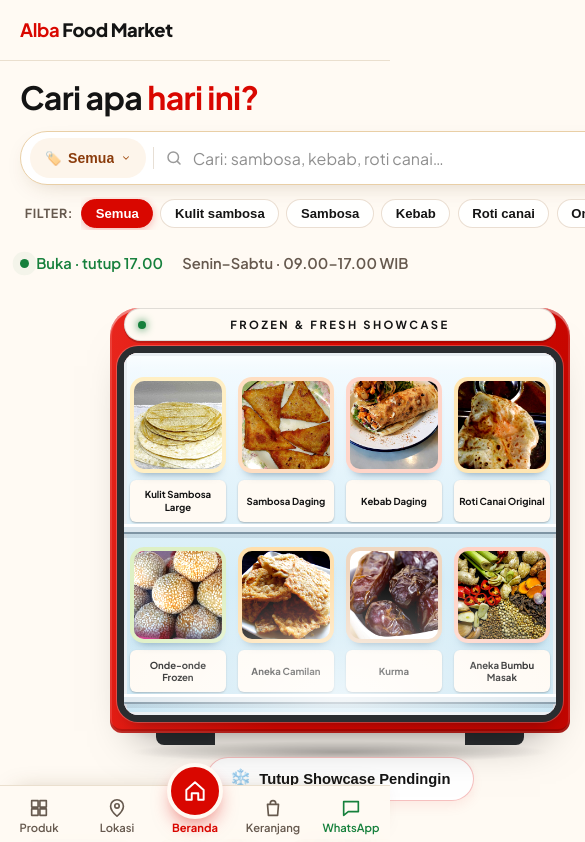
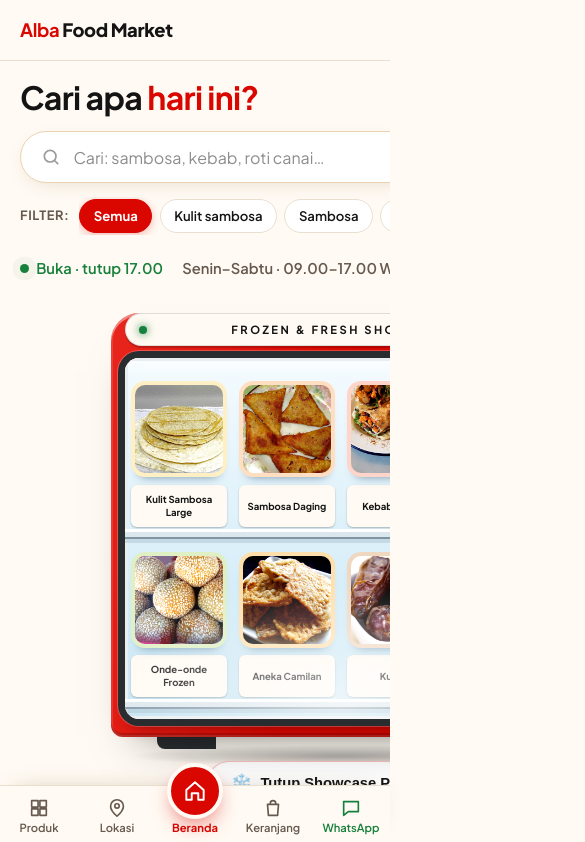
Before and after one commit to Pengkypeng-sys/albaFootMarket, a Next.js app: page / in a window 390 px wide. Shown: the top 842 px of the page, 585 px wide, since content can reach past the window. Built offline with nearby package versions, Linux system fonts and the light colour scheme.

Commit message:
fix(ui): separate filter from search box, fix jam buka overlap, prevent mobile auto-zoom, and clean dev cache

```diff
--- a/app/globals.css
+++ b/app/globals.css
@@ -32,6 +32,8 @@
 html {
   scroll-behavior: smooth;
   -webkit-text-size-adjust: 100%;
+  max-width: 100%;
+  overflow-x: hidden;
 }
 
 body {
@@ -42,6 +44,8 @@ body {
   font-size: 16px;
   line-height: 1.55;
   -webkit-font-smoothing: antialiased;
+  max-width: 100%;
+  overflow-x: hidden;
 }
 
 img {
@@ -211,11 +215,6 @@ h2 {
 }
 
 /* ---------- pencarian ---------- */
-.search-wrapper {
-  position: relative;
-  width: 100%;
-}
-
 .search {
   position: relative;
   width: 100%;
@@ -224,158 +223,20 @@ h2 {
 .search form {
   display: flex;
   align-items: center;
-  gap: 0.5rem;
+  gap: 0.65rem;
   height: 48px;
-  padding-left: 0.45rem;
-  padding-right: 0.85rem;
+  padding-inline: 1.1rem;
   border: 1.5px solid var(--line);
   border-radius: 999px;
   background: #fff;
-  transition: border-color 0.2s ease, box-shadow 0.2s ease;
-  position: relative;
+  transition: border-color 0.15s ease, box-shadow 0.15s ease;
+  width: 100%;
+  box-sizing: border-box;
 }
 
 .search form:focus-within {
   border-color: var(--red);
   box-shadow: 0 0 0 4px rgba(217, 7, 0, 0.1);
-}
-
-/* Filter Kategori Terintegrasi */
-.search-filter-box {
-  position: relative;
-  display: flex;
-  align-items: center;
-  flex-shrink: 0;
-}
-
-.search-filter-btn {
-  display: inline-flex;
-  align-items: center;
-  gap: 0.4rem;
-  height: 36px;
-  padding: 0 0.75rem;
-  border: none;
-  background: #fdf5eb;
-  color: #8b3c0c;
-  border-radius: 999px;
-  font-size: 0.82rem;
-  font-weight: 700;
-  cursor: pointer;
-  transition: background 0.15s ease, color 0.15s ease;
-  user-select: none;
-}
-
-.search-filter-btn:hover {
-  background: #fbebd9;
-  color: #6d2d07;
-}
-
-.search-filter-btn svg {
-  color: #a45318;
-  transition: transform 0.2s ease;
-}
-
-.search-filter-btn[aria-expanded="true"] svg {
-  transform: rotate(180deg);
-}
-
-.search-filter-icon {
-  font-size: 0.95em;
-  line-height: 1;
-}
-
-.search-filter-text {
-  max-width: 95px;
-  overflow: hidden;
-  text-overflow: ellipsis;
-  white-space: nowrap;
-}
-
-.search-divider {
-  display: inline-block;
-  width: 1px;
-  height: 22px;
-  background: #e7dfd5;
-  margin-left: 0.45rem;
-  margin-right: 0.2rem;
-  flex-shrink: 0;
-}
-
-.search-filter-dropdown {
-  position: absolute;
-  top: calc(100% + 10px);
-  left: 0;
-  z-index: 60;
-  min-width: 200px;
-  background: #fff;
-  border: 1px solid var(--line);
-  border-radius: 16px;
-  box-shadow: 0 16px 36px -4px rgba(0, 0, 0, 0.14), 0 4px 12px rgba(0, 0, 0, 0.05);
-  padding: 0.5rem;
-  animation: searchPop 0.15s cubic-bezier(0.16, 1, 0.3, 1);
-}
-
-@keyframes searchPop {
-  from {
-    opacity: 0;
-    transform: translateY(-6px) scale(0.98);
-  }
-  to {
-    opacity: 1;
-    transform: translateY(0) scale(1);
-  }
-}
-
-.search-filter-title {
-  font-size: 0.72rem;
-  font-weight: 700;
-  text-transform: uppercase;
-  letter-spacing: 0.05em;
-  color: var(--muted);
-  padding: 0.35rem 0.65rem 0.3rem;
-}
-
-.search-filter-options {
-  display: flex;
-  flex-direction: column;
-  gap: 2px;
-  max-height: 250px;
-  overflow-y: auto;
-  overscroll-behavior: contain;
-}
-
-.search-filter-option {
-  display: flex;
-  align-items: center;
-  justify-content: space-between;
-  width: 100%;
-  padding: 0.5rem 0.7rem;
-  border: none;
-  background: transparent;
-  border-radius: 8px;
-  font-size: 0.88rem;
-  font-weight: 500;
-  color: var(--ink);
-  text-align: left;
-  cursor: pointer;
-  transition: background 0.12s ease, color 0.12s ease;
-}
-
-.search-filter-option:hover {
-  background: var(--soft);
-  color: var(--red);
-}
-
-.search-filter-option[data-active="true"] {
-  background: rgba(217, 7, 0, 0.08);
-  color: var(--red);
-  font-weight: 700;
-}
-
-.search-check {
-  color: var(--red);
-  font-size: 0.9rem;
-  font-weight: 700;
 }
 
 .search-icon {
@@ -392,25 +253,24 @@ h2 {
   background: transparent;
   color: var(--ink);
   font: inherit;
-  font-size: 0.94rem;
-  padding-inline: 0.1rem;
+  font-size: 16px; /* Wajib 16px agar tidak auto-zoom di HP/iOS */
 }
 
 .search input::placeholder {
-  color: #8f8f8f;
+  color: #8c8c8c;
 }
 
 .search-clear-btn {
   display: inline-flex;
   align-items: center;
   justify-content: center;
-  width: 22px;
-  height: 22px;
+  width: 24px;
+  height: 24px;
   border-radius: 50%;
   border: none;
   background: #ede9e3;
   color: #666;
-  font-size: 0.7rem;
+  font-size: 0.75rem;
   cursor: pointer;
   flex-shrink: 0;
   transition: background 0.12s ease, color 0.12s ease;
@@ -421,40 +281,30 @@ h2 {
   color: #111;
 }
 
-/* Versi search large (Hero) */
+/* Versi search besar di hero */
 .search-lg form {
-  height: 54px;
-  padding-left: 0.55rem;
-  padding-right: 1.1rem;
-  border-color: #e9cfa6;
-  box-shadow: 0 8px 24px -12px rgba(92, 60, 20, 0.28);
-}
-
-.search-lg .search-filter-btn {
-  height: 40px;
-  padding: 0 0.95rem;
-  font-size: 0.88rem;
-}
-
-.search-lg .search-filter-text {
-  max-width: 140px;
+  height: 52px;
+  padding-inline: 1.25rem;
+  border-color: #ebd3b0;
+  box-shadow: 0 6px 20px -8px rgba(92, 60, 20, 0.18);
 }
 
 .search-lg input {
-  font-size: 1rem;
-}
-
-/* Quick chips di bawah search hero */
-.search-quick-chips {
-  display: flex;
-  align-items: center;
-  gap: 0.5rem;
-  margin-top: 0.75rem;
-  padding-inline: 0.3rem;
-}
-
-.search-quick-label {
-  font-size: 0.78rem;
+  font-size: 16px; /* Tetap 16px untuk mobile safety */
+}
+
+/* ---------- filter kategori di hero (terpisah, rapi, tidak ketiban jam buka) ---------- */
+.hero-filters {
+  display: flex;
+  align-items: center;
+  gap: 0.6rem;
+  margin-top: 0.85rem;
+  max-width: 100%;
+  box-sizing: border-box;
+}
+
+.hero-filters-label {
+  font-size: 0.8rem;
   font-weight: 700;
   color: var(--muted);
   text-transform: uppercase;
@@ -462,43 +312,44 @@ h2 {
   flex-shrink: 0;
 }
 
-.search-chips-scroll {
+.hero-filters-list {
   display: flex;
   align-items: center;
   gap: 0.45rem;
   overflow-x: auto;
+  max-width: 100%;
+  padding-block: 2px;
   scrollbar-width: none;
   -webkit-overflow-scrolling: touch;
-  padding-block: 2px;
-}
-
-.search-chips-scroll::-webkit-scrollbar {
+}
+
+.hero-filters-list::-webkit-scrollbar {
   display: none;
 }
 
-.search-quick-chip {
+.hero-filter-pill {
   display: inline-flex;
   align-items: center;
   padding: 0.35rem 0.85rem;
   border-radius: 999px;
-  border: 1.5px solid rgba(220, 200, 180, 0.6);
-  background: rgba(255, 255, 255, 0.85);
+  border: 1.5px solid var(--line);
+  background: #fff;
   font-size: 0.82rem;
   font-weight: 600;
   color: var(--ink);
   white-space: nowrap;
-  cursor: pointer;
+  text-decoration: none;
   transition: all 0.15s ease;
-  backdrop-filter: blur(4px);
-}
-
-.search-quick-chip:hover {
+  flex-shrink: 0;
+}
+
+.hero-filter-pill:hover {
   border-color: var(--red);
   color: var(--red);
   background: #fff;
 }
 
-.search-quick-chip[data-active="true"] {
+.hero-filter-active {
   background: var(--red);
   border-color: var(--red);
   color: #fff;
@@ -506,6 +357,13 @@ h2 {
   box-shadow: 0 2px 8px rgba(217, 7, 0, 0.28);
 }
 
+.hero-filter-active:hover {
+  background: var(--red-dark);
+  border-color: var(--red-dark);
+  color: #fff;
+}
+
+/* Auto-suggest dropdown */
 .suggest {
   position: absolute;
   inset: calc(100% + 8px) 0 auto;
@@ -1338,6 +1196,12 @@ footer.site {
 
 /* ---------- responsif ---------- */
 @media (max-width: 860px) {
+  input,
+  select,
+  textarea {
+    font-size: 16px !important; /* Mencegah auto-zoom iOS / Android saat tap input */
+  }
+
   .nav-row {
     grid-template-columns: auto 1fr;
     gap: 0.8rem;
@@ -2646,6 +2510,36 @@ main {
     padding: 0.9rem 0.6rem 0.4rem;
   }
 
+  .door-panel {
+    padding: 0.65rem 0.35rem;
+  }
+
+  .door-brand-badge,
+  .door-temp-badge,
+  .door-glass-window {
+    width: 94%;
+    max-width: 120px;
+    padding: 0.3rem 0.35rem;
+  }
+
+  .door-brand-name {
+    font-size: 0.72rem;
+  }
+
+  .door-food-icon {
+    font-size: 1.3rem;
+  }
+
+  .door-food-title {
+    font-size: 0.64rem;
+  }
+
+  .door-tag-badge,
+  .door-cta-badge {
+    font-size: 0.58rem;
+    padding: 0.25rem 0.45rem;
+  }
+
   .shelf {
     margin-inline: -0.6rem;
   }
--- a/app/page.tsx
+++ b/app/page.tsx
@@ -24,6 +24,26 @@ export default function Home() {
           </h1>
           <div className="rise" style={rise(1)}>
             <SearchBox large />
+            <div className="hero-filters">
+              <span className="hero-filters-label">Filter:</span>
+              <div className="hero-filters-list">
+                <Link href="/produk" className="hero-filter-pill hero-filter-active">
+                  Semua
+                </Link>
+                {categories
+                  .filter((c) => c.id !== "semua")
+                  .slice(0, 5)
+                  .map((c) => (
+                    <Link
+                      key={c.id}
+                      href={`/produk?kategori=${c.id}`}
+                      className="hero-filter-pill"
+                    >
+                      {c.label}
+                    </Link>
+                  ))}
+              </div>
+            </div>
           </div>
           <div className="meta rise" style={rise(2)}>
             <StatusBadge />
--- a/components/SearchBox.tsx
+++ b/components/SearchBox.tsx
@@ -3,42 +3,30 @@
 import Link from "next/link";
 import { useRouter } from "next/navigation";
 import { useEffect, useId, useRef, useState } from "react";
-import { categories, searchProducts, thumb, type CategoryId } from "@/data/products";
+import { searchProducts, thumb } from "@/data/products";
 
 export function SearchBox({
   large = false,
   initial = "",
-  initialCategory = "semua",
   placeholder = "Cari: sambosa, kebab, roti canai…",
-  showChips = true,
 }: {
   large?: boolean;
   initial?: string;
-  initialCategory?: CategoryId | "semua";
   placeholder?: string;
-  showChips?: boolean;
 }) {
   const router = useRouter();
   const listId = useId();
   const root = useRef<HTMLDivElement>(null);
   const [q, setQ] = useState(initial);
-  const [category, setCategory] = useState<CategoryId | "semua">(initialCategory);
   const [open, setOpen] = useState(false);
-  const [filterOpen, setFilterOpen] = useState(false);
   const [cursor, setCursor] = useState(-1);
 
-  // Filter hasil pencarian berdasarkan kata kunci dan kategori yang dipilih
-  const hits = q.trim()
-    ? searchProducts(q)
-        .filter((p) => category === "semua" || p.category === category)
-        .slice(0, 5)
-    : [];
+  const hits = q.trim() ? searchProducts(q).slice(0, 5) : [];
 
   useEffect(() => {
     const close = (e: MouseEvent) => {
       if (!root.current?.contains(e.target as Node)) {
         setOpen(false);
-        setFilterOpen(false);
       }
     };
     document.addEventListener("mousedown", close);
@@ -48,24 +36,10 @@ export function SearchBox({
   function go(e: React.FormEvent) {
     e.preventDefault();
     setOpen(false);
-    setFilterOpen(false);
     if (cursor >= 0 && hits[cursor]) {
       router.push(`/produk/${hits[cursor].slug}`);
     } else {
-      const params = new URLSearchParams();
-      if (category !== "semua") params.set("kategori", category);
-      if (q.trim()) params.set("q", q.trim());
-      const queryStr = params.toString();
-      router.push(queryStr ? `/produk?${queryStr}` : "/produk");
-    }
-  }
-
-  function handleCategorySelect(catId: CategoryId | "semua") {
-    setCategory(catId);
-    setFilterOpen(false);
-    setCursor(-1);
-    if (!q.trim() && catId !== "semua") {
-      router.push(`/produk?kategori=${catId}`);
+      router.push(q.trim() ? `/produk?q=${encodeURIComponent(q.trim())}` : "/produk");
     }
   }
 
@@ -78,60 +52,13 @@ export function SearchBox({
       setCursor((c) => Math.max(c - 1, -1));
     } else if (e.key === "Escape") {
       setOpen(false);
-      setFilterOpen(false);
     }
   }
 
-  const selectedCategoryLabel =
-    categories.find((c) => c.id === category)?.label ?? "Semua";
-
   return (
-    <div className={large ? "search-wrapper search-wrapper-lg" : "search-wrapper"} ref={root}>
-      <div className={large ? "search search-lg" : "search"}>
+    <div className={large ? "search search-lg" : "search"} ref={root}>
       <form role="search" onSubmit={go}>
-          {/* Filter Kategori Terintegrasi di dalam Input */}
-          <div className="search-filter-box">
-            <button
-              type="button"
-              className="search-filter-btn"
-              onClick={() => {
-                setFilterOpen((o) => !o);
-                setOpen(false);
-              }}
-              aria-label="Pilih Kategori"
-              aria-expanded={filterOpen}
-            >
-              <span className="search-filter-icon">🏷️</span>
-              <span className="search-filter-text">{selectedCategoryLabel}</span>
-              <svg width="10" height="10" viewBox="0 0 24 24" fill="none" aria-hidden>
-                <path d="M6 9l6 6 6-6" stroke="currentColor" strokeWidth="2.5" strokeLinecap="round" strokeLinejoin="round" />
-              </svg>
-            </button>
-            <span className="search-divider" aria-hidden />
-
-            {/* Dropdown Pilihan Kategori */}
-            {filterOpen && (
-              <div className="search-filter-dropdown" role="menu">
-                <div className="search-filter-title">Filter Kategori</div>
-                <div className="search-filter-options">
-                  {categories.map((c) => (
-                    <button
-                      key={c.id}
-                      type="button"
-                      className="search-filter-option"
-                      data-active={category === c.id}
-                      onClick={() => handleCategorySelect(c.id)}
-                    >
-                      <span>{c.label}</span>
-                      {category === c.id && <span className="search-check">✓</span>}
-                    </button>
-                  ))}
-                </div>
-              </div>
-            )}
-          </div>
-
-          <svg width="18" height="18" viewBox="0 0 24 24" fill="none" aria-hidden className="search-icon">
+        <svg width="20" height="20" viewBox="0 0 24 24" fill="none" aria-hidden className="search-icon">
           <circle cx="11" cy="11" r="7" stroke="currentColor" strokeWidth="2" />
           <path d="m20 20-3.5-3.5" stroke="currentColor" strokeWidth="2" strokeLinecap="round" />
         </svg>
@@ -140,11 +67,7 @@ export function SearchBox({
           type="search"
           name="q"
           value={q}
-            placeholder={
-              category !== "semua"
-                ? `Cari di ${selectedCategoryLabel}…`
-                : placeholder
-            }
+          placeholder={placeholder}
           aria-label="Cari produk"
           aria-controls={listId}
           aria-expanded={open && q.trim() !== ""}
@@ -153,12 +76,8 @@ export function SearchBox({
             setQ(e.target.value);
             setCursor(-1);
             setOpen(true);
-              setFilterOpen(false);
           }}
-            onFocus={() => {
-              setOpen(true);
-              setFilterOpen(false);
-            }}
+          onFocus={() => setOpen(true)}
           onKeyDown={keys}
         />
 
@@ -177,15 +96,20 @@ export function SearchBox({
         )}
       </form>
 
-        {/* Dropdown Hasil Saran Pencarian */}
+      {/* Dropdown Hasil Pencarian Otomatis */}
       {open && q.trim() ? (
         <div className="suggest" id={listId}>
           {hits.length === 0 ? (
             <p className="suggest-empty">
-                Tidak ketemu di {category !== "semua" ? `kategori ${selectedCategoryLabel}` : "katalog"}.{" "}
-                <Link href="/produk" onClick={() => setOpen(false)}>
-                  Lihat semua produk
-                </Link>
+              Tidak ketemu. Tanya langsung via{" "}
+              <a
+                href="https://wa.me/6281234567890"
+                target="_blank"
+                rel="noreferrer"
+              >
+                WhatsApp
+              </a>
+              .
             </p>
           ) : (
             hits.map((p, i) => (
@@ -207,26 +131,5 @@ export function SearchBox({
         </div>
       ) : null}
     </div>
-
-      {/* Chip Filter Cepat di Bawah Kolom Pencarian (Hero) */}
-      {large && showChips && (
-        <div className="search-quick-chips">
-          <span className="search-quick-label">Filter:</span>
-          <div className="search-chips-scroll">
-            {categories.slice(0, 6).map((c) => (
-              <button
-                key={c.id}
-                type="button"
-                className="search-quick-chip"
-                data-active={category === c.id}
-                onClick={() => handleCategorySelect(c.id)}
-              >
-                {c.label}
-              </button>
-            ))}
-          </div>
-        </div>
-      )}
-    </div>
   );
 }
```
Also changed, not shown: app/layout.tsx (+7 -1 lines). Lines whose indentation alone changed are shown as unchanged.
